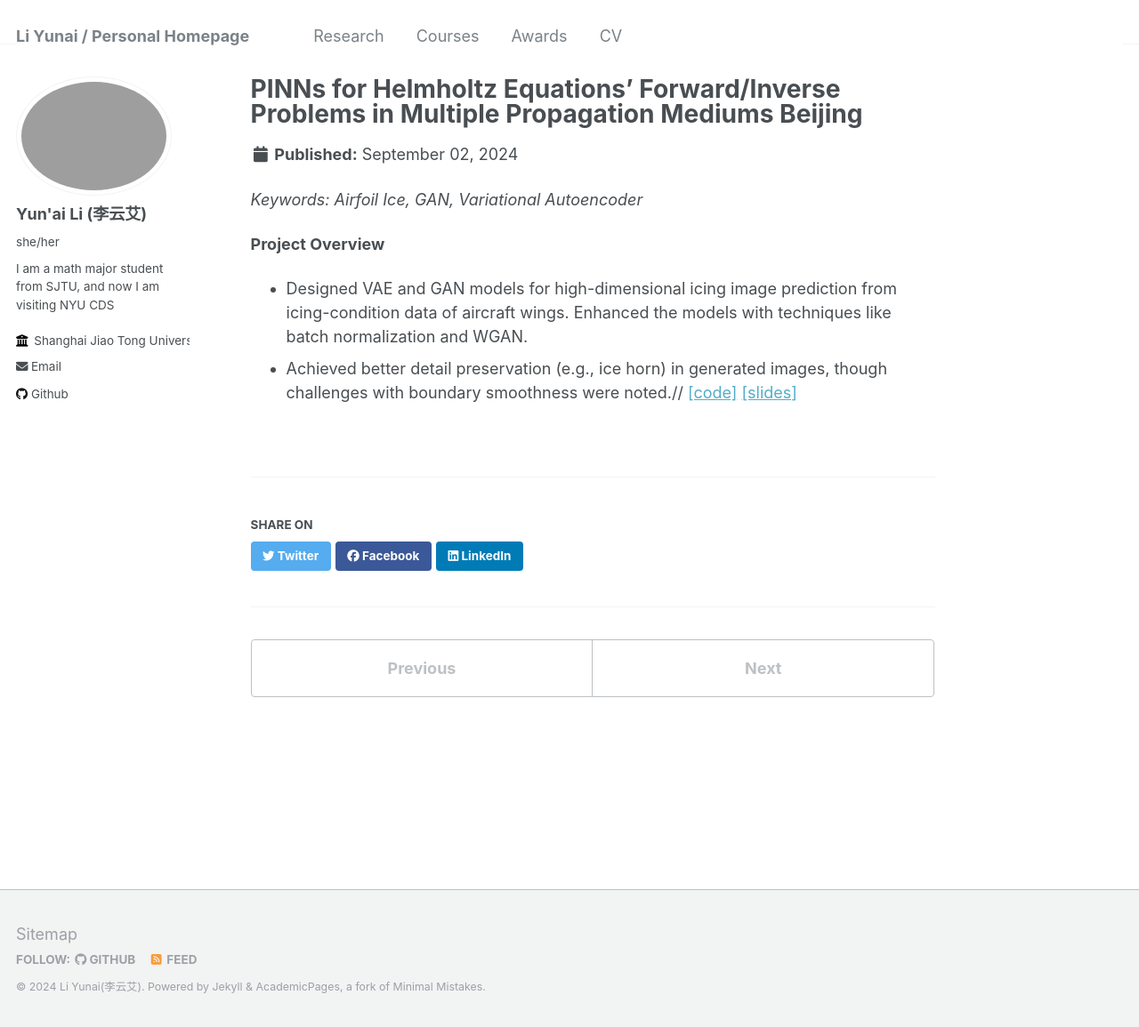
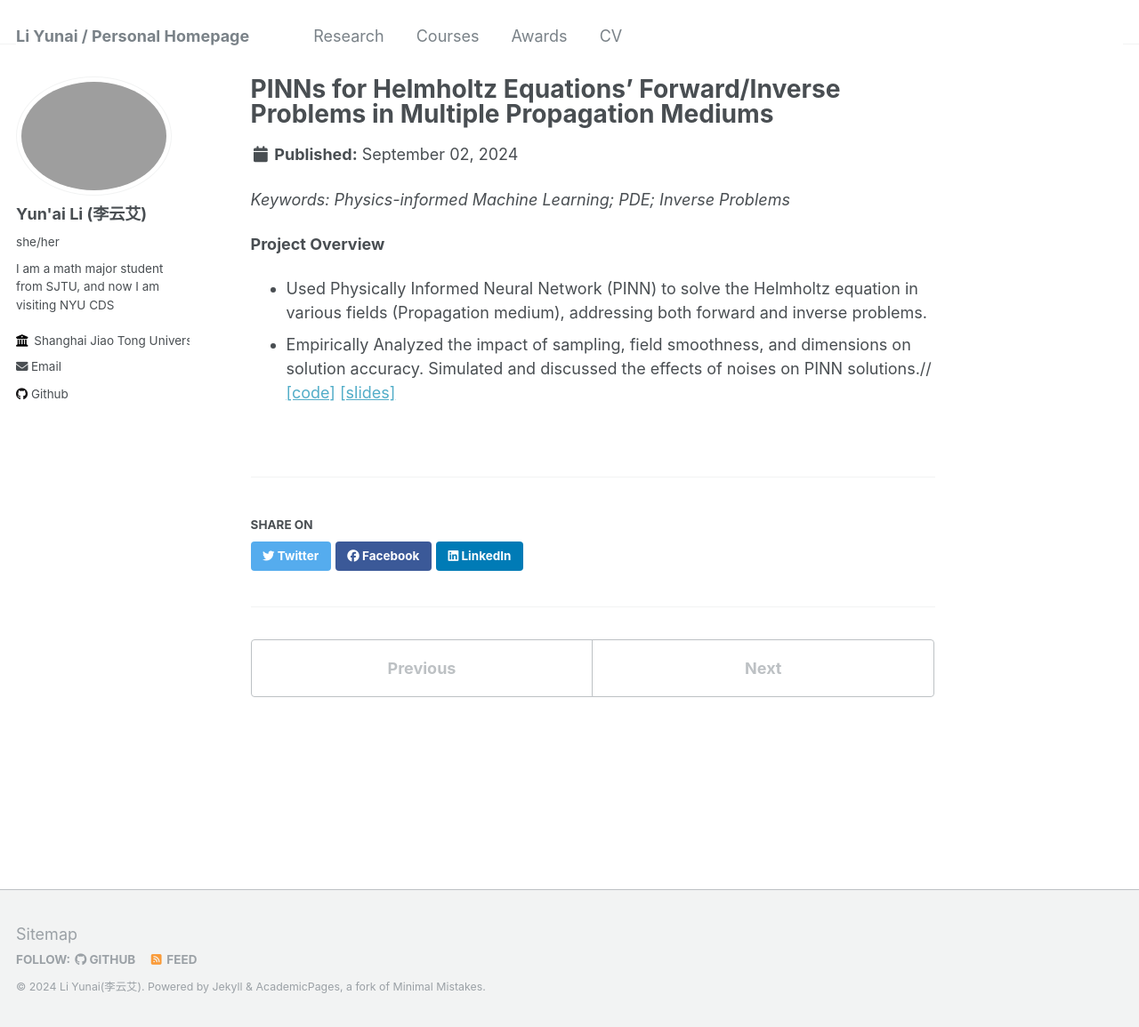
Before and after one commit to Li-Yunai/Li-Yunai.github.io, a Jekyll site: the page built from _portfolio/pro-3.md, in a window 1280 px wide and 1155 px high. Shown: the whole window at 89% size. Built offline with Jekyll 4.4.1, drawn with Linux system fonts in a browser that asks for light colours.

Commit message:
Update pro-3.md

```diff
--- a/_portfolio/pro-3.md
+++ b/_portfolio/pro-3.md
@@ -1,14 +1,16 @@
 ---
-title: "PINNs for Helmholtz Equations’ Forward/Inverse Problems in Multiple Propagation Mediums Beijing"
-excerpt: "*Keywords: Airfoil Ice, GAN, Variational Autoencoder*<br/><img src='/images/IMG_3095.png' width='300'>"
+title: "PINNs for Helmholtz Equations’ Forward/Inverse Problems in Multiple Propagation Mediums"
+excerpt: "*Keywords: Physics-informed Machine Learning; PDE; Inverse Problems*<br/><img src='/images/IMG_3096.png' width='350'>"
 collection: portfolio
 ---
 
-*Keywords: Airfoil Ice, GAN, Variational Autoencoder*
+*Keywords: Physics-informed Machine Learning; PDE; Inverse Problems*
 
 **Project Overview**
 
-- Designed VAE and GAN models for high-dimensional icing image prediction from icing-condition data of aircraft wings. Enhanced the models with techniques like batch normalization and WGAN.
-- Achieved better detail preservation (e.g., ice horn) in generated images, though challenges with boundary smoothness were noted.//
+- Used Physically Informed Neural Network (PINN) to solve the Helmholtz equation in various fields (Propagation
+medium), addressing both forward and inverse problems.
+- Empirically Analyzed the impact of sampling, field smoothness, and dimensions on solution accuracy. Simulated
+and discussed the effects of noises on PINN solutions.//
 [[code]](https://li-yunai.github.io//portfolio/portfolio-1/)
 [[slides]](https://li-yunai.github.io//portfolio/portfolio-1/)
```
